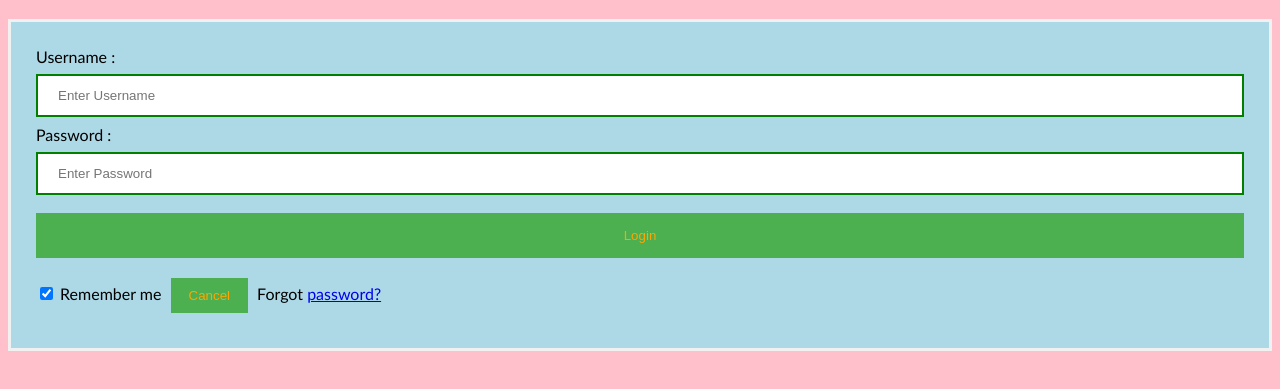
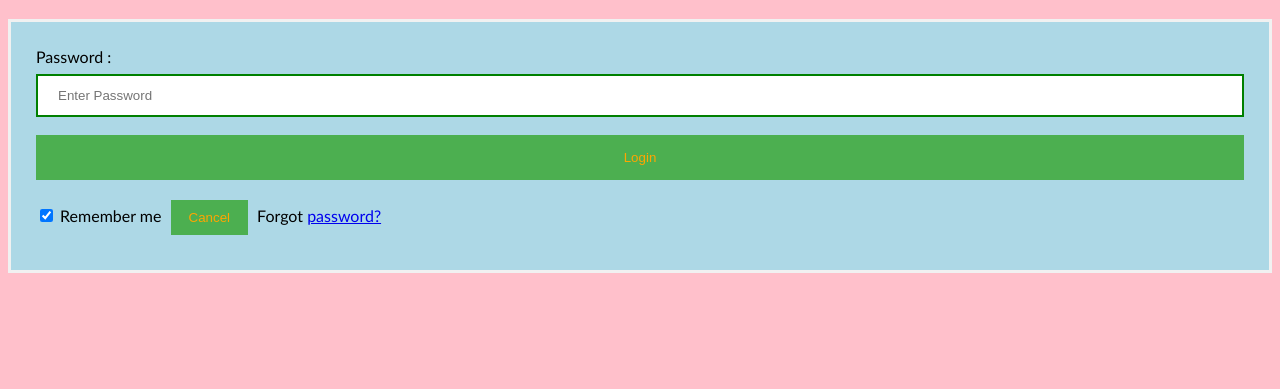
Before and after one commit to vk6604/MyGame, a plain HTML site: page index.html in a window 1280 px wide. Shown: the part 63-452 px from the top of the page. Drawn offline with Linux system fonts and the light colour scheme.

Commit message:
Update index.html

```diff
--- a/index.html
+++ b/index.html
@@ -48,8 +48,7 @@ button {
     <center> <h1> Student Login Form </h1> </center>
     <form>
         <div class="container">
-            <label>Username : </label>
-            <input type="text" placeholder="Enter Username" name="username" required>
+
             <label>Password : </label>
             <input type="password" placeholder="Enter Password" name="password" required>
             <button type="submit">Login</button>
```
